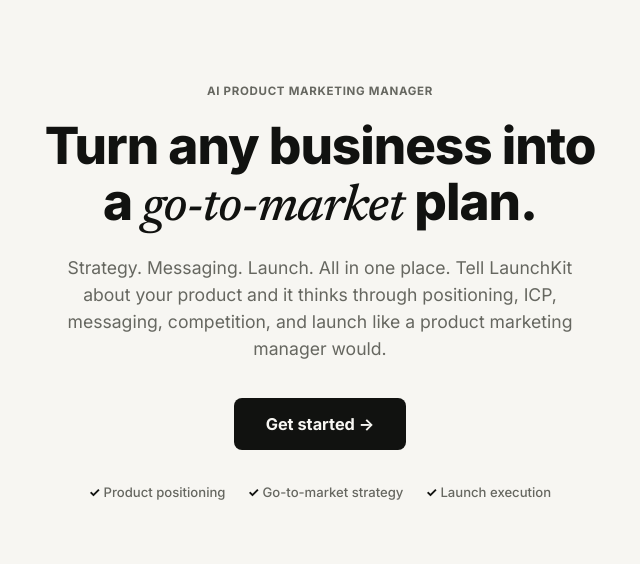
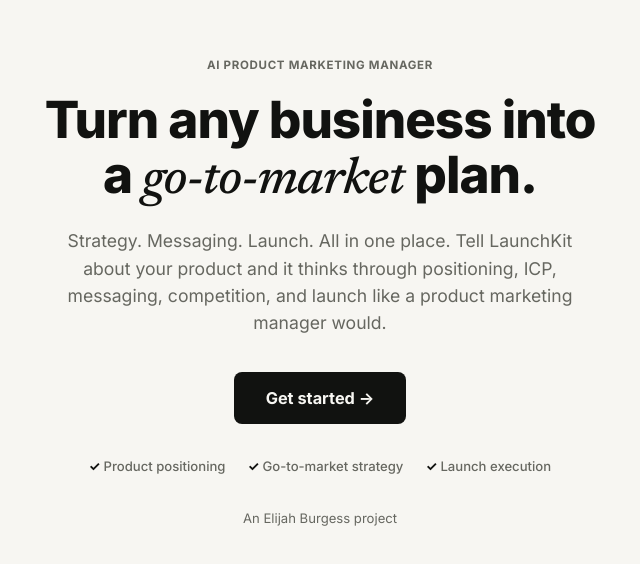
Before and after one commit to ElijahJBurgess/LaunchKit-, a React (Vite) app: page / in a window 1280 px wide. Shown: the part 110-674 px from the top of the page, without its empty margins (320-960 px from the left). Built offline with nearby package versions, Linux system fonts and the light colour scheme.

Commit message:
Add Elijah Burgess project credit to home page

```diff
--- a/src/pages/Landing.css
+++ b/src/pages/Landing.css
@@ -17,6 +17,7 @@
 .trust-row{ display:flex; gap:1.4rem; justify-content:center; flex-wrap:wrap; }
 .trust-row span{ font-size:0.82rem; color:var(--ink-soft); font-weight:500; }
 .trust-row span:before{ content:"✓ "; color:var(--ink); font-weight:700; }
+.landing-credit{ margin:2rem 0 0; color:var(--ink-soft); font-size:0.82rem; }
 
 @media (max-width:560px){
   .landing-title{ font-size:2.2rem; }
--- a/src/pages/Landing.tsx
+++ b/src/pages/Landing.tsx
@@ -26,6 +26,7 @@
           <span>Go-to-market strategy</span>
           <span>Launch execution</span>
         </div>
+        <p className="landing-credit">An Elijah Burgess project</p>
       </div>
     </div>
   );
```
